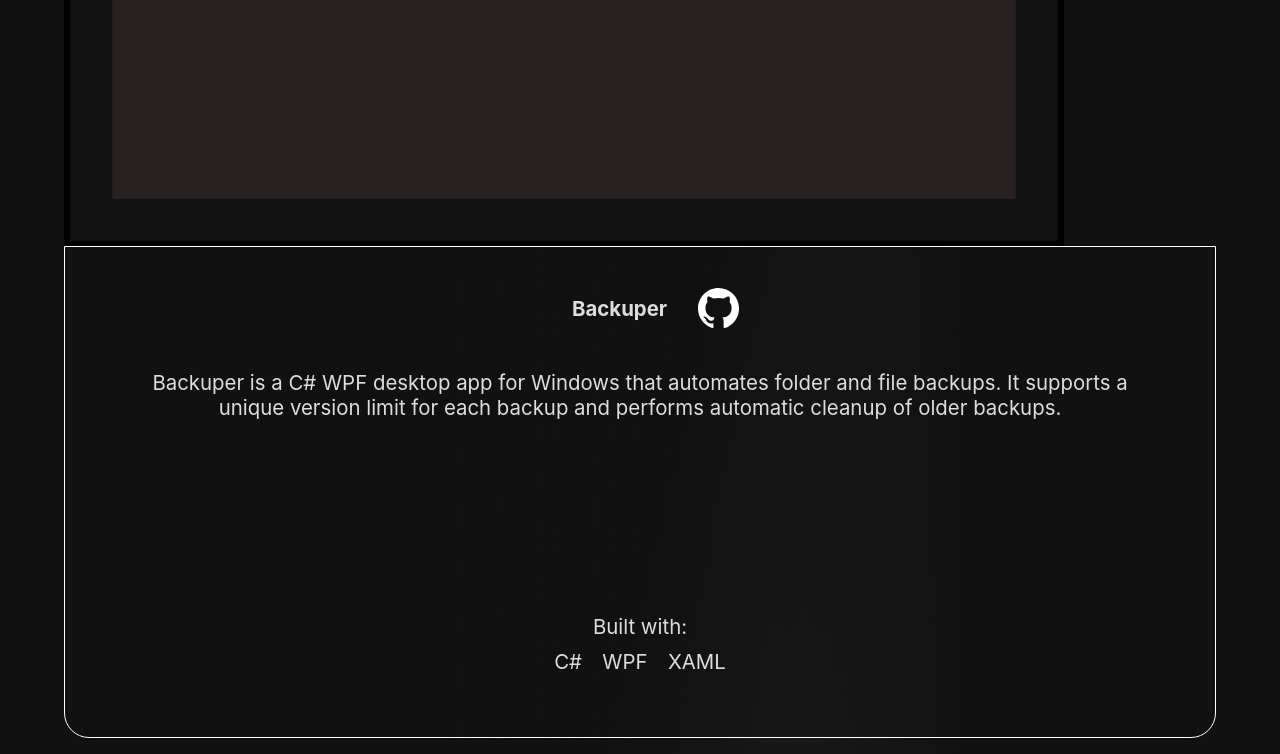
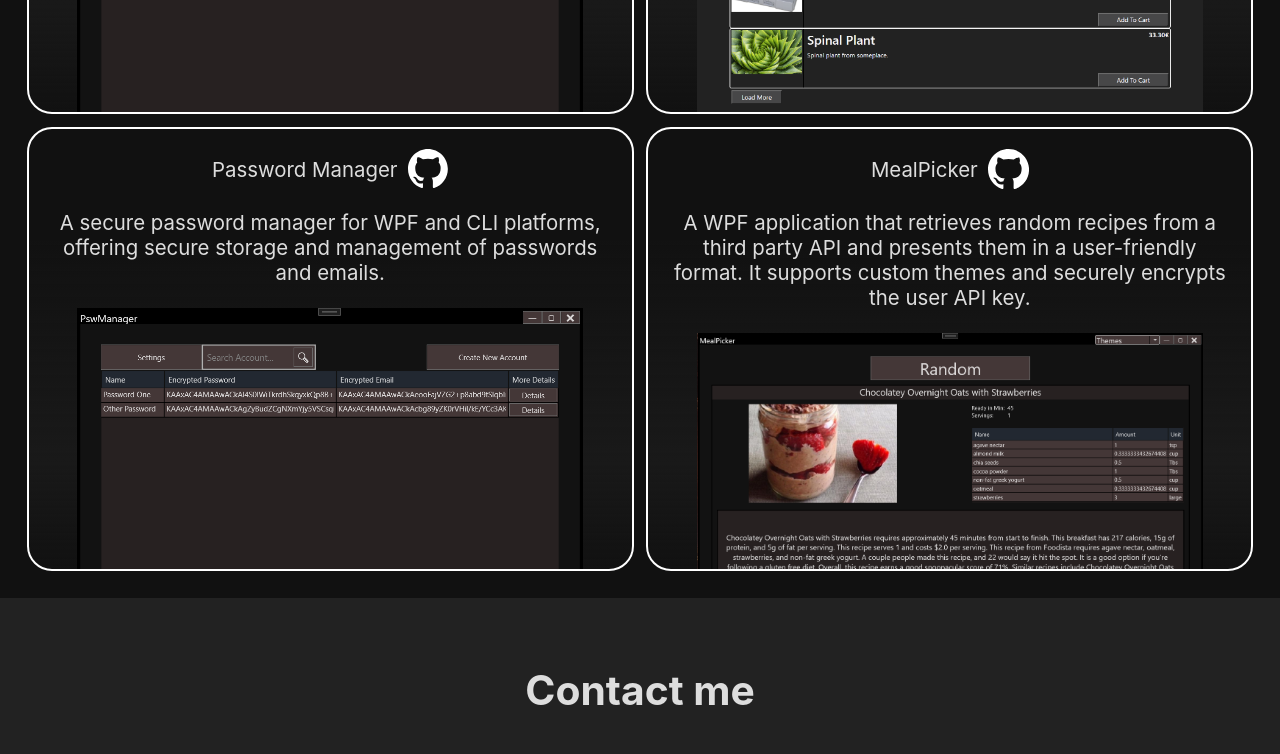
Before and after one commit to Faboid/portfolio, a React (Create React App) app: page / in a window 1280 px wide. Shown: the part 1380-2134 px from the top of the page. Built offline with nearby package versions, Linux system fonts and the light colour scheme; the HTML template or start-up script is replaced by a standard one.

Commit message:
Created new layout to experiment with other ways of showcasing projects.

```diff
--- a/src/sections/Projects.css
+++ b/src/sections/Projects.css
@@ -1,58 +1,35 @@
 
 :root {
-    --projects-bg:
-        linear-gradient(to right, #111111 0%, #111111 35%, transparent 60%, #111111 75%),
-        linear-gradient(to right bottom, #111111 0%, #111111 35%, #202020 50%, #111111 65%);
+    --projects-bg: #111111;
 }
 
 .projects {
     background: var(--projects-bg);
+    min-height: 100vh;
+    display: flex;
+    flex-direction: column;
+    align-items: center;
 }
 
 .projects-wrapper {
-    display: flex;
-    justify-content: space-around;
-    align-items: center;
-    flex-direction: column;
-}
-
-.project-container {
-    margin:auto;
-    width: 60vw;
+    display: grid;
+    grid-template-columns: 1fr 1fr;
+    width: calc(100% - 2rem);
+    padding: 1rem;
 }
 
 .project {
-    margin: 2rem 0rem 6rem 0rem;
-    display: flex;
-    flex-direction: row;
-    transform: translateX(5%);
-    transition: 2s ease-out;
-}
+    margin: 0.3rem;
+    padding: 1rem;
+    height: 50vh;
+    border: 2px white solid;
+    border-radius: 25px;
+    background: linear-gradient(to bottom, transparent 25%, #191919 75%, transparent);
+    overflow: hidden;
 
-.project.mirrored {
-    border-radius: 0px 30px 30px 0px;
-    flex-direction: row-reverse;
-    transform: translateX(-5%);
-}
+    display: grid;
+    grid-template-rows: auto 1fr auto;
 
-.project:hover {
-    transform: translateY(-5%);
-}
-
-.project > div {
-    flex:1;
-}
-
-.project-text {
-    padding: 2rem;
-    display: grid;
-    grid-template-rows: 1fr 7fr 2fr;
-    border: 1px white solid;
-    border-radius: 0px 25px 25px 0px;
-}
-
-.project.mirrored .project-text {
-    border-radius: 25px 0px 0px 25px;
 }
 
 .project-header {
@@ -61,64 +38,31 @@
     justify-content: center;
 }
 
+.project-title {
+    padding-right: 0.5rem;
+}
+
+.project-image-area {
+}
+
 .project-image {
-    min-width: 35vw;
-    height: auto;
+    max-width: 90%;
+    height: 100%;
     object-fit: contain;
 }
 
-.project-title {
-    font-weight: bold;
-    padding-left: 1.5rem;
-    padding-right: 1.5rem;
-}
-
-.project-description {
-    padding: 2%;
-}
-
-.project-techs {
+.project-tech-area {
     display: flex;
+    align-items: center;
     justify-content: center;
-}
-
-.project-tech-header {
-
 }
 
 .tech {
     padding: 0.5rem;
 }
 
-@media (max-width: 2000px) {
-    .project-container {
-        width: 90vw;
+@media (max-width: 780px) {
+    .projects-wrapper {
+        grid-template-columns: 1fr;
     }
 }
-
-@media (max-width: 1280px) {
-
-    .project-container {
-        width: 90vw;
-    }
-
-    .project,
-    .project.mirrored {
-        flex-wrap: wrap;
-        transform: translateX(0%);
-    }
-
-    .project-text,
-    .project.mirrored .project-text {
-        border-radius: 0px 0px 25px 25px;
-    }
-
-}
-
-@media (max-width: 768px) {
-
-    .project-container {
-        width: 100vw;
-    }
-
-}
--- a/src/sections/Projects.js
+++ b/src/sections/Projects.js
@@ -6,29 +6,25 @@ export default function Projects() {
 
     return (
         <div className="projects">
+
             <h1>My Projects</h1>
 
             <div className='projects-wrapper'>
-                {projects.map((item, index) => {
-                    return <Project key={item.title} project={item} index={index}/>;
+                {projects.map(item => {
+                    return <Project key={item.title} project={item}/>;
                 })}
             </div>
         </div>
     );
 };
 
-function Project({ project, index }) {
-
-    let order = (index & 1) === 0;
-    let classN = "project " + (order ? "" : "mirrored");
+function Project({ project}) {
 
     return (
-        <div className='project-container'>
-            <div className={classN}>
+        <div className='project'>
 
-                <img className="project-image" src={process.env.PUBLIC_URL + '/images/projects' + project.image} alt="view"/>
+            <div className='project-text-area'>
 
-                <div className="project-text">
                 <div className='project-header'>
                     <span className='project-title'>{project.title}</span>
                     <GithubMark link={project.github}/>
@@ -36,25 +32,20 @@ function Project({ project, index }) {
 
                 <p className='project-description'>{project.description}</p>
 
-                    <div>
-                        <span className='project-tech-header'>Built with:</span>
-                        <div className='project-techs'>
-                            {project.tech.map((element, index) => {
-                                return <Tech key={index} tech={element}/>;
+            </div>
+
+            <div className='project-image-area'>
+                <img className="project-image" src={process.env.PUBLIC_URL + '/images/projects' + project.image} alt="view"/>
+            </div>
+
+            <div className='project-tech-area'>
+                {project.tech.map((element) => {
+                    return (
+                        <span key={element} className='tech'>{element}</span>
+                    );
                 })}
-                        </div>
-                    </div>
             </div>
 
         </div>
-        </div>
     );
 }
-
-function Tech({ tech }) {
-    return (
-        <div className='tech'>
-            <span className='tech-text'>{tech}</span>
-        </div>
-    );
-}
```
Lines whose indentation alone changed are shown as unchanged.
